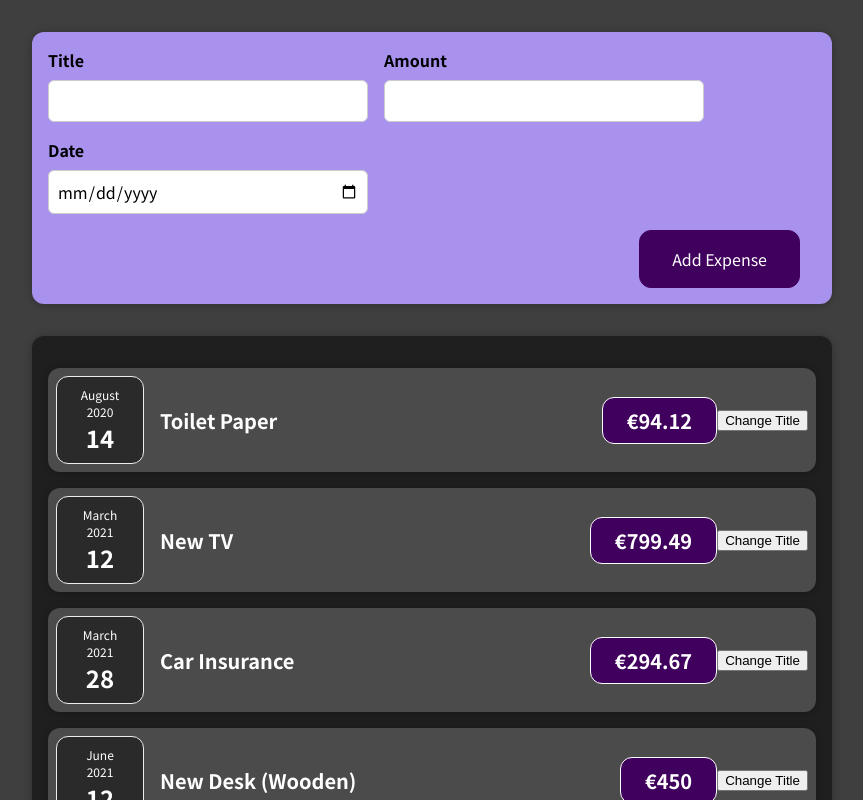
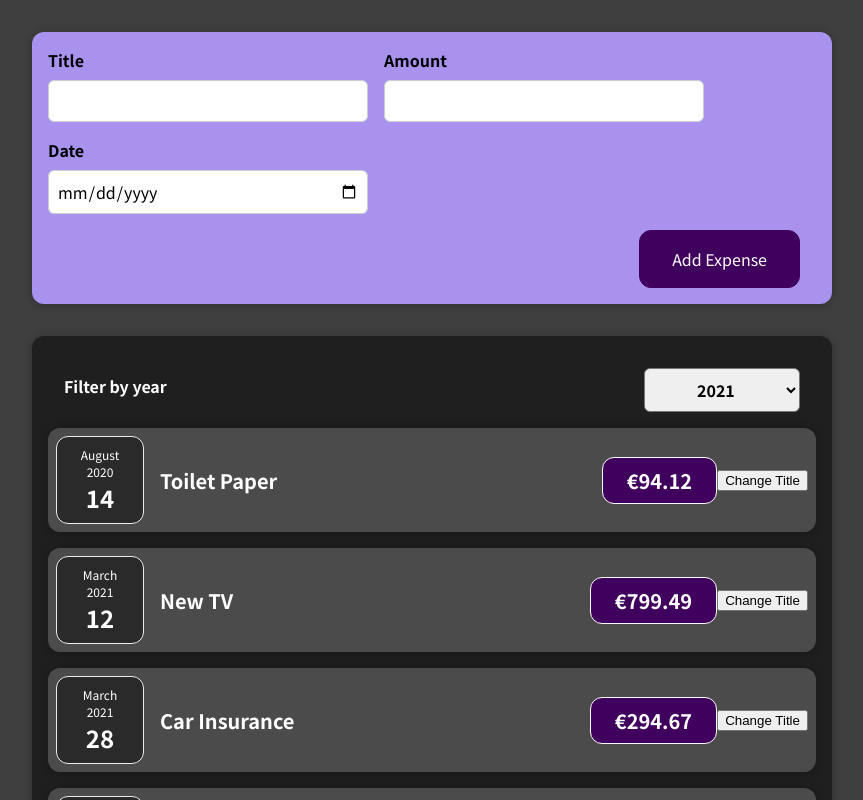
Before and after one commit to seanjoyceza/React-Expense-Tracker, a React (Create React App) app: page / in a window 1280 px wide. Shown: the top 800 px of the page, without its empty margins (208-1071 px from the left). Built offline with nearby package versions, Linux system fonts and the light colour scheme.

Commit message:
progress commit

```diff
--- a/src/components/Expenses/Expenses.js
+++ b/src/components/Expenses/Expenses.js
@@ -1,10 +1,24 @@
 import ExpenseItem from "./ExpenseItem";
+import React, { useState } from "react";
 import "./Expenses.css";
 import Card from "../UI/Card";
+import ExpenseFilter from "./ExpensesFilter";
 
 const Expenses = (props) => {
+    const [filteredYear, setFilteredYear] = useState("2021");
+
+    const filterChangeHandler = (selectedYear) => {
+        setFilteredYear(selectedYear);
+    };
+
     return (
+        <div>
             <Card className="expenses">
+                <ExpenseFilter
+                    onChangeFilter={filterChangeHandler}
+                    selected={filteredYear}
+                />
+
                 <ExpenseItem
                     title={props.items[0].title}
                     amount={props.items[0].amount}
@@ -26,6 +40,7 @@
                     date={props.items[3].date}
                 />
             </Card>
+        </div>
     );
 };
 
--- a/src/components/Expenses/ExpenseFilter.js
+++ b/src/components/Expenses/ExpensesFilter.js
@@ -1,21 +1,16 @@
 import React, { useState } from "react";
 import "./ExpensesFilter.css";
 
-const ExpensesFilter = () => {
-    const [selectedFilter, setSelectedFilter] = useState("");
-
-    const filterChangeHandler = () => {
-        setSelectedFilter(event.target.value);
+const ExpensesFilter = (props) => {
+    const dropdownChangeHandler = (event) => {
+        props.onChangeFilter(event.target.value);
     };
-
     return (
         <div className="expenses-filter">
             <div className="expenses-filter__control">
                 <label>Filter by year</label>
-                <select>
-                    <option value="2022" onClick={filterChangeHandler}>
-                        2022
-                    </option>
+                <select value={props.selected} onChange={dropdownChangeHandler}>
+                    <option value="2022">2022</option>
                     <option value="2021">2021</option>
                     <option value="2020">2020</option>
                     <option value="2019">2019</option>
```
Also changed, not shown: src/components/Expenses/ExpensesFilter.css (renamed from src/components/Expenses/ExpenseFilter.css), 1 other file (tests, documents, lock files or other folders). Lines whose indentation alone changed are shown as unchanged.
